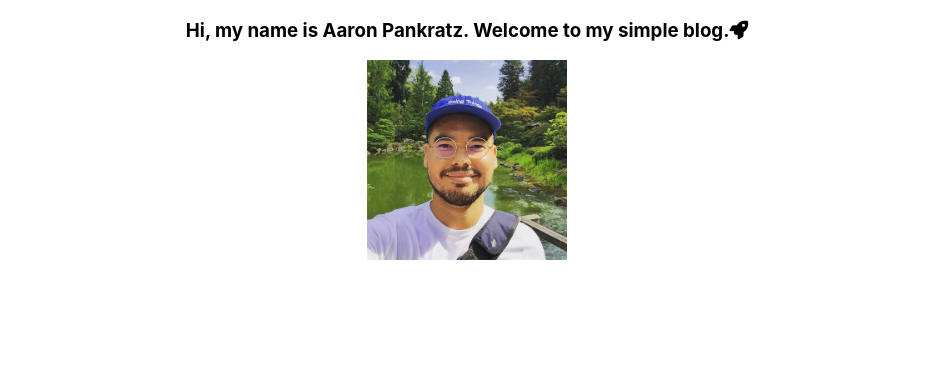
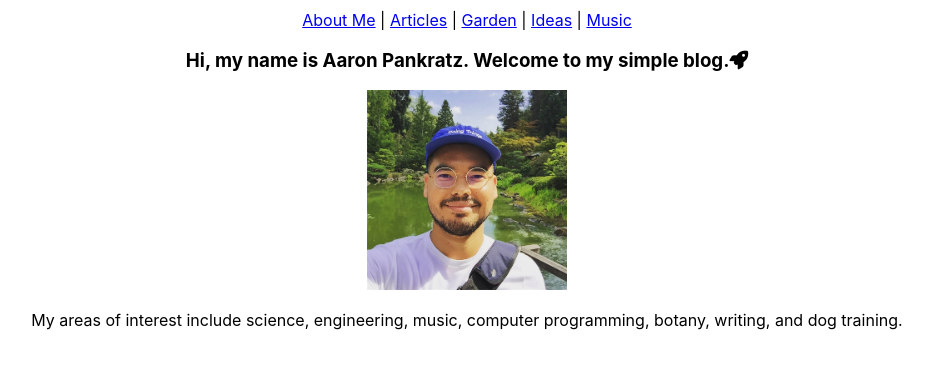
Before and after one commit to isabelcasal/isabelcasal.github.io, a React (Create React App) app: page / in a window 1280 px wide. Shown: the top 368 px of the page, without its empty margins (173-1106 px from the left). Built offline with nearby package versions, Linux system fonts and the light colour scheme.

Commit message:
added routing and nav

```diff
--- a/package.json
+++ b/package.json
@@ -4,6 +4,7 @@
   "version": "0.1.0",
   "private": true,
   "dependencies": {
+    "@reach/router": "^1.2.1",
     "gh-pages": "^2.0.1",
     "react": "^16.8.6",
     "react-dom": "^16.8.6",
--- /dev/null
+++ b/src/AboutMe.js
@@ -0,0 +1,19 @@
+import React, { Component } from 'react';
+import aaron from './img/aaron.jpg';
+
+export default class AboutMe extends Component {
+    render() {
+        return (
+            <div>
+                <h3>
+                    Hi, my name is Aaron Pankratz. Welcome to my simple blog.
+                    <i className="fas fa-rocket"/>
+                </h3>
+                <img src={aaron} alt="Aaron" style={{height: '200px'}}/>
+                <p>
+                    My areas of interest include science, engineering, music, computer programming, botany, writing, and dog training.
+                </p>
+            </div>
+        );
+    }
+}
--- a/src/App.css
+++ b/src/App.css
@@ -1,3 +1,7 @@
 .App {
   text-align: center;
 }
+
+.Nav {
+  margin-top: 10px;
+}
--- a/src/App.js
+++ b/src/App.js
@@ -1,17 +1,26 @@
-import React from 'react';
+import React, { Component } from 'react';
 import './App.css';
-import aaron from './img/aaron.jpg';
+import { Router, Link } from "@reach/router"
+import AboutMe from './AboutMe';
 
-function App() {
-  return (
-    <div className="App">
-      <h3>
-        Hi, my name is Aaron Pankratz. Welcome to my simple blog.
-        <i className="fas fa-rocket"/>
-      </h3>
-      <img src={aaron} alt="Aaron" style={{height: '200px'}}/>
-    </div>
-  );
+export default class App extends Component {
+  render() {
+    return (
+      <div class="App">
+        <div class="Nav">
+          <nav>
+            <Link to="/">About Me</Link> |{" "}
+            <Link to="articles">Articles</Link> |{" "}
+            <Link to="garden">Garden</Link> |{" "}
+            <Link to="ideas">Ideas</Link> |{" "}
+            <Link to="music">Music</Link>
+          </nav>
+        </div>
+        <Router>
+          <AboutMe path="/" />
+        </Router>
+
+      </div>
+    );
+  }
 }
-
-export default App;
```
Also changed, not shown: 1 other file (tests, documents, lock files or other folders).
